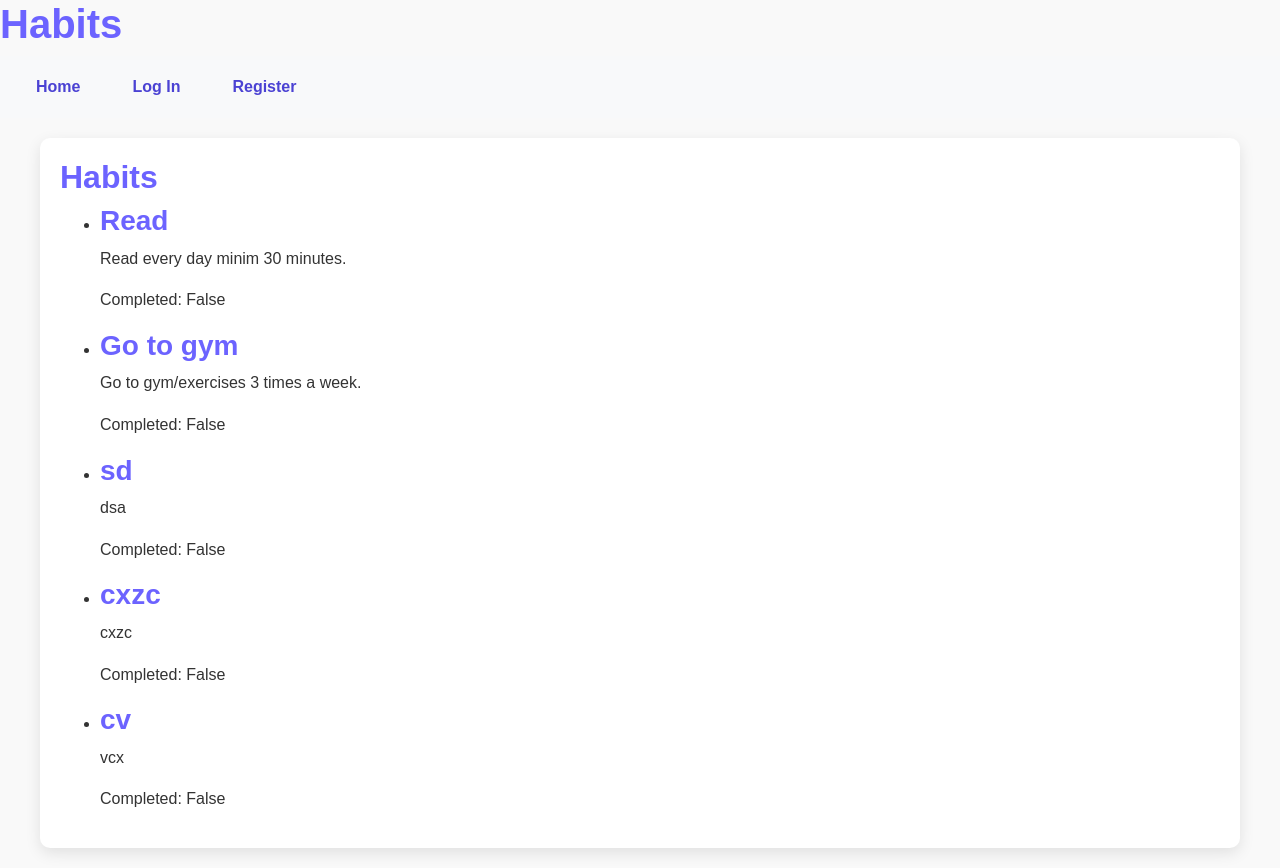
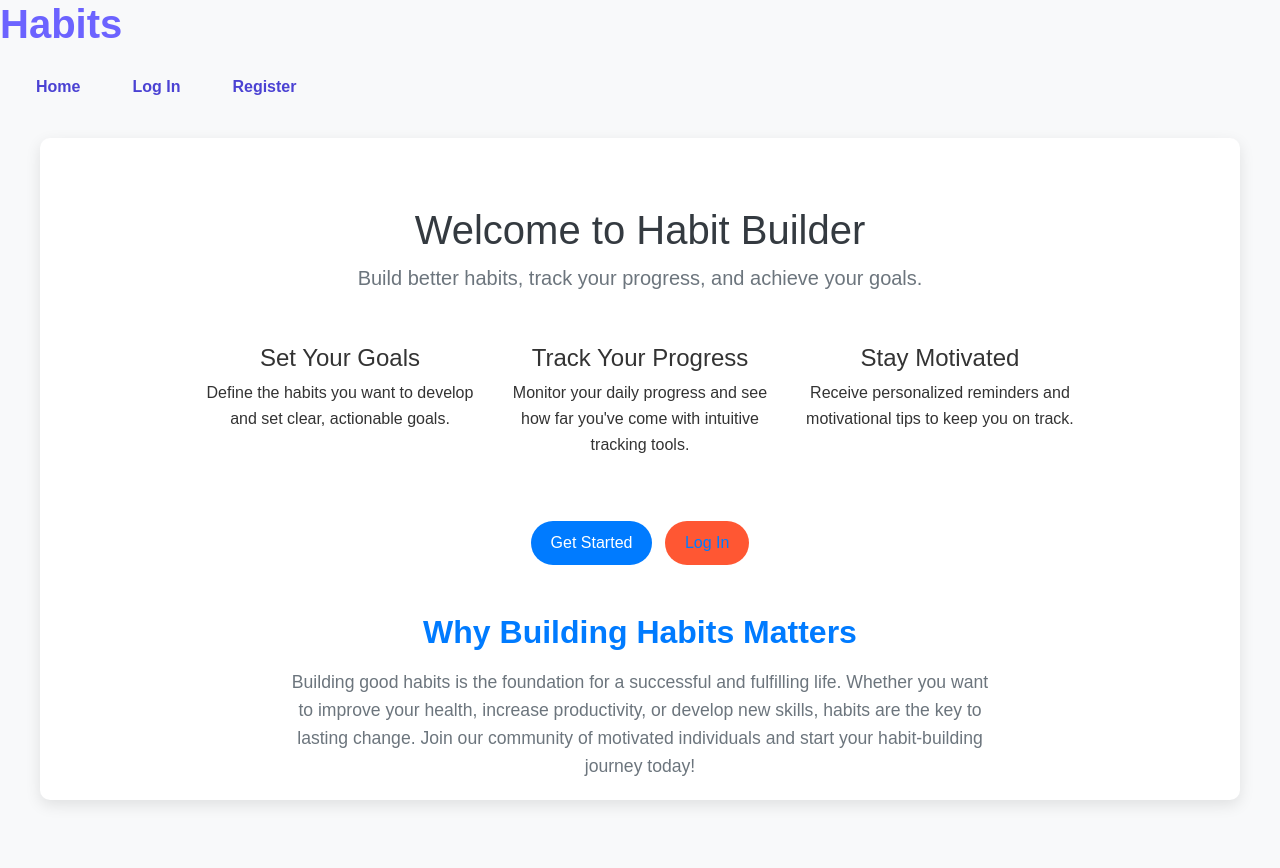
Before and after one commit to Nanu25/Habits, a Django app: page / in a window 1280 px wide. After the commit the page ends 805 px from the top, so only its background shows below. Run offline with Django 5.2, Linux system fonts and the light colour scheme; data comes from the database, SQL or seed files in the repository; both versions use the stored data as it was after the commit; some libraries are stand-ins or nearby versions.

Commit message:
add welcome page

```diff
--- a/habits/static/habits/style.css
+++ b/habits/static/habits/style.css
@@ -145,3 +145,110 @@ input[type="text"]:focus, input[type="password"]:focus, input[type="email"]:focu
     max-width: 200px;
     border-radius: 5px;
 }
+
+/* Basic page styles */
+body {
+    font-family: 'Arial', sans-serif;
+    background-color: #f8f9fa;
+}
+
+.container {
+    max-width: 900px;
+    margin: auto;
+}
+
+.header h2 {
+    color: #343a40;
+}
+
+.text-muted {
+    color: #6c757d;
+}
+
+/* Card styles for habits */
+.habit-card {
+    border: none;
+    border-radius: 8px;
+    background-color: #ffffff;
+}
+
+.habit-card .card-title {
+    font-size: 1.25rem;
+    color: #007bff;
+}
+
+.habit-card .card-text {
+    color: #495057;
+}
+
+.habit-card .badge {
+    font-size: 0.9rem;
+}
+
+/* Button styles */
+.btn-primary {
+    background-color: #007bff;
+    border-color: #007bff;
+}
+
+.btn-primary:hover {
+    background-color: #0056b3;
+    border-color: #0056b3;
+}
+
+/* Alert message styling */
+.alert-info {
+    background-color: #d1ecf1;
+    border-color: #bee5eb;
+    color: #0c5460;
+}
+
+
+/* Welcome page styles */
+.welcome-header {
+    margin-bottom: 50px;
+}
+
+.welcome-header h2 {
+    font-size: 2.5rem;
+    color: #343a40;
+}
+
+.welcome-header p {
+    color: #6c757d;
+}
+
+.why-habits h3 {
+    font-size: 2rem;
+    color: #007bff;
+}
+
+.why-habits p {
+    font-size: 1.1rem;
+    color: #495057;
+    max-width: 700px;
+    margin: auto;
+}
+
+/* Button styles */
+.btn-primary {
+    background-color: #007bff;
+    border-color: #007bff;
+    color: #ffffff;
+}
+
+.btn-primary:hover {
+    background-color: #0056b3;
+    border-color: #0056b3;
+}
+
+.btn-outline-secondary {
+    color: #007bff;
+    border-color: #007bff;
+}
+
+.btn-outline-secondary:hover {
+    background-color: #007bff;
+    color: #ffffff;
+    border-color: #0056b3;
+}
--- a/habits/urls.py
+++ b/habits/urls.py
@@ -8,5 +8,5 @@ urlpatterns = [
     path("logout", views.logout_view, name="logout"),
     path("register", views.register, name="register"),
     path("add_habit", views.add_habit, name="add_habit"),
-
+    path('main', views.main_page, name='main_page'),
 ]
--- a/habits/views.py
+++ b/habits/views.py
@@ -12,11 +12,16 @@ from habits.models import User, Habit
 # Create your views here.
 
 def index(request):
-    habits = Habit.objects.all()
+    # habits = Habit.objects.all()
+    habits = None
     return render(request, "habits/index.html", {
         "habits": habits
     })
-
+def main_page(request):
+    habits = Habit.objects.all()
+    return render(request, "habits/main_page.html", {
+        "habits": habits
+    })
 def login_view(request):
     if request.method == "POST":
 
@@ -28,7 +33,7 @@ def login_view(request):
         # Check if authentication successful
         if user is not None:
             login(request, user)
-            return HttpResponseRedirect(reverse("index"))
+            return HttpResponseRedirect(reverse("main_page"))
         else:
             return render(request, "habits/login.html", {
                 "message": "Invalid username and/or password."
@@ -64,7 +69,7 @@ def register(request):
                 "message": "Username already taken."
             })
         login(request, user)
-        return HttpResponseRedirect(reverse("index"))
+        return HttpResponseRedirect(reverse("main_page"))
     else:
         return render(request, "habits/register.html")
 
@@ -77,5 +82,5 @@ def add_habit(request):
         completed = request.POST.get("completed") == 'on'
         new_habit = Habit(user=request.user, habit=habit, description=description, completed=completed)
         new_habit.save()
-        return redirect('index')  # Redirect to a page of your choice after adding the habit
+        return redirect('main_page')  # Redirect to a page of your choice after adding the habit
     return render(request, "habits/add_habit.html")
--- a/templates/habits/index.html
+++ b/templates/habits/index.html
@@ -1,21 +1,40 @@
 {% extends "habits/layout.html" %}
 
 {% block body %}
+    <div class="container mt-5">
+        <div class="welcome-header text-center">
+            <h2 class="display-4">Welcome to Habit Builder</h2>
+            <p class="lead text-muted">Build better habits, track your progress, and achieve your goals.</p>
+        </div>
 
-    <h2>Habits</h2>
+        <div class="row mt-5">
+            <div class="col-md-4 text-center">
+{#                <img src="{% static 'habits/images/habit1.svg' %}" alt="Habit Illustration 1" class="img-fluid mb-3">#}
+                <h4>Set Your Goals</h4>
+                <p>Define the habits you want to develop and set clear, actionable goals.</p>
+            </div>
+            <div class="col-md-4 text-center">
+{#                <img src="{% static 'habits/images/habit2.svg' %}" alt="Habit Illustration 2" class="img-fluid mb-3">#}
+                <h4>Track Your Progress</h4>
+                <p>Monitor your daily progress and see how far you've come with intuitive tracking tools.</p>
+            </div>
+            <div class="col-md-4 text-center">
+{#                <img src="{% static 'habits/images/habit3.svg' %}" alt="Habit Illustration 3" class="img-fluid mb-3">#}
+                <h4>Stay Motivated</h4>
+                <p>Receive personalized reminders and motivational tips to keep you on track.</p>
+            </div>
+        </div>
 
-    <ul class="habit-list">
-        {% for habit in habits %}
-            <li>
-                <h3>{{ habit.habit }}</h3>
-                <p>{{ habit.description }}</p>
-                <p>Completed: {{ habit.completed }}</p>
-            </li>
-        {% endfor %}
-    </ul>
+        <div class="text-center mt-5">
+            <a href="{% url 'register' %}" class="btn btn-primary btn-lg mr-2">Get Started</a>
+            <a href="{% url 'login' %}" class="btn btn-outline-secondary btn-lg">Log In</a>
+        </div>
 
-    {% if not habits %}
-        <p>No habits yet.</p>
-    {% endif %}
-
+        <div class="why-habits mt-5">
+            <h3 class="text-center">Why Building Habits Matters</h3>
+            <p class="text-center text-muted mt-3">
+                Building good habits is the foundation for a successful and fulfilling life. Whether you want to improve your health, increase productivity, or develop new skills, habits are the key to lasting change. Join our community of motivated individuals and start your habit-building journey today!
+            </p>
+        </div>
+    </div>
 {% endblock %}
```
Also changed, not shown: templates/habits/main_page.html (added, +41 -0 lines), db.sqlite3.
